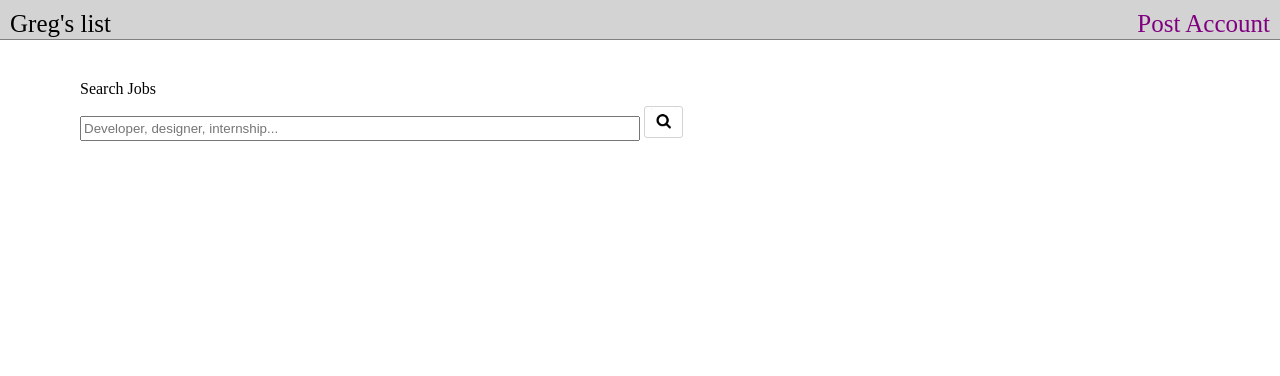
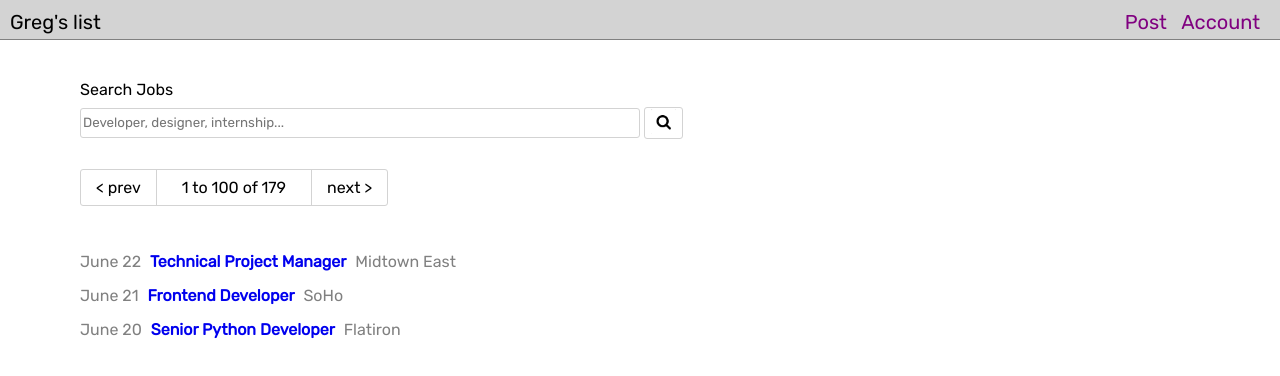
Before and after one commit to tylerco56/gregslist, a plain HTML site: page index.html in a window 1280 px wide. Drawn offline with Linux system fonts and the light colour scheme.

Commit message:
Finished site

```diff
--- a/index.html
+++ b/index.html
@@ -3,6 +3,7 @@
 <head>
 	<title>Greg's List | Find Junk</title>
 	<link rel="stylesheet" type="text/css" href="main.css">
+	<link href="https://fonts.googleapis.com/css?family=Rubik" rel="stylesheet">
 </head>
 <body>
 	<header class="nav-bar">
@@ -17,11 +18,35 @@
 	<section class="search-container">
 		<form>
 			<label for="search">Search Jobs</label>
-			<input type="text" id="search" placeholder="Developer, designer, internship..." />
-			<button type="submit" class="search-button">
+			<input type="text" class="white" id="search" placeholder="Developer, designer, internship..." />
+			<button type="submit" class="white search-button">
 				<img src="magnifying-glass.png" alt="search button">
 			</button>
 		</form>
 	</section>
+	<nav class="search-controls">
+		<a href="#">< prev</a></li>
+		<span>1 to 100 of 179</span>
+		<a href="#">next ></a></li>
+	</nav>
+	<main class="search-results">
+		<ul>
+			<li>
+				<span class="search-results-date">June 22</span>
+				<a href="#">Technical Project Manager</a>
+				<span class="search-results-location">Midtown East</span>
+			</li>
+			<li>
+				<span class="search-results-date">June 21</span>
+				<a href="#">Frontend Developer</a>
+				<span class="search-results-location">SoHo</span>
+			</li>
+			<li>
+				<span class="search-results-date">June 20</span>
+				<a href="#">Senior Python Developer</a>
+				<span class="search-results-location">Flatiron</span>
+			</li>
+		</ul>
+	</main>
 </body>
 </html>
--- a/main.css
+++ b/main.css
@@ -1,5 +1,6 @@
 * {
   box-sizing: border-box;
+  font-family: 'Rubik', sans-serif;
 }
 
 body {
@@ -15,7 +16,7 @@ body {
   padding: 10px;
 	height: 40px;
 	width: 100%;
-  font-size: 25px;
+  font-size: 20px;
 	background-color: lightgray;
   border-bottom: 1px solid gray;
 }
@@ -29,6 +30,10 @@ body {
 	position: absolute;
   right: 10px;
   top: 10px;
+}
+
+.nav-links a {
+  padding-right: 10px;
 }
 
 .nav-bar a:link {
@@ -50,18 +55,81 @@ label {
 }
 
 .search-container input {
-  height: 25px;
+  display: inline-block;
+  height: 30px;
   width: 50%;
 }
-
-.search-button {
+.white {
   background-color: white;
   border-color: white;
   border: 1px solid lightgray;
   border-radius: 3px;
+}
+.search-button {
+  vertical-align: middle;
 }
 
 .search-button img {
   height: 25px;
   width: 25px;
 }
+
+.search-controls {
+  display: inline-block;
+  font-size: 0px;
+  margin-bottom: 30px;
+  border: 1px solid lightgray;
+  border-radius: 3px;
+
+  }
+
+.search-controls a {
+  display: inline-block;
+  font-size: 16px;
+  padding: 8px 15px;
+  text-decoration: none;
+}
+
+.search-controls a:link {
+  color: black;
+}
+
+.search-controls a:hover {
+text-decoration: underline;
+}
+
+.search-controls span{
+  font-size: 16px;
+  padding: 8px 25px;
+  border-left: 1px solid lightgray;
+  border-right: 1px solid lightgray;
+}
+
+.search-results ul {
+  padding: 0px;
+}
+
+.search-results li {
+  padding-bottom: 15px;
+  list-style: none;
+  }
+
+.search-results-date {
+  padding-right: 5px;
+  color: gray;
+}
+
+.search-results a {
+  text-decoration: none;
+  font-weight: bold;
+  font-color: blue;
+}
+
+.search-results a:hover {
+  text-decoration: underline;
+}
+
+.search-results-location {
+  padding-left: 5px;
+  color: gray;
+}
```
